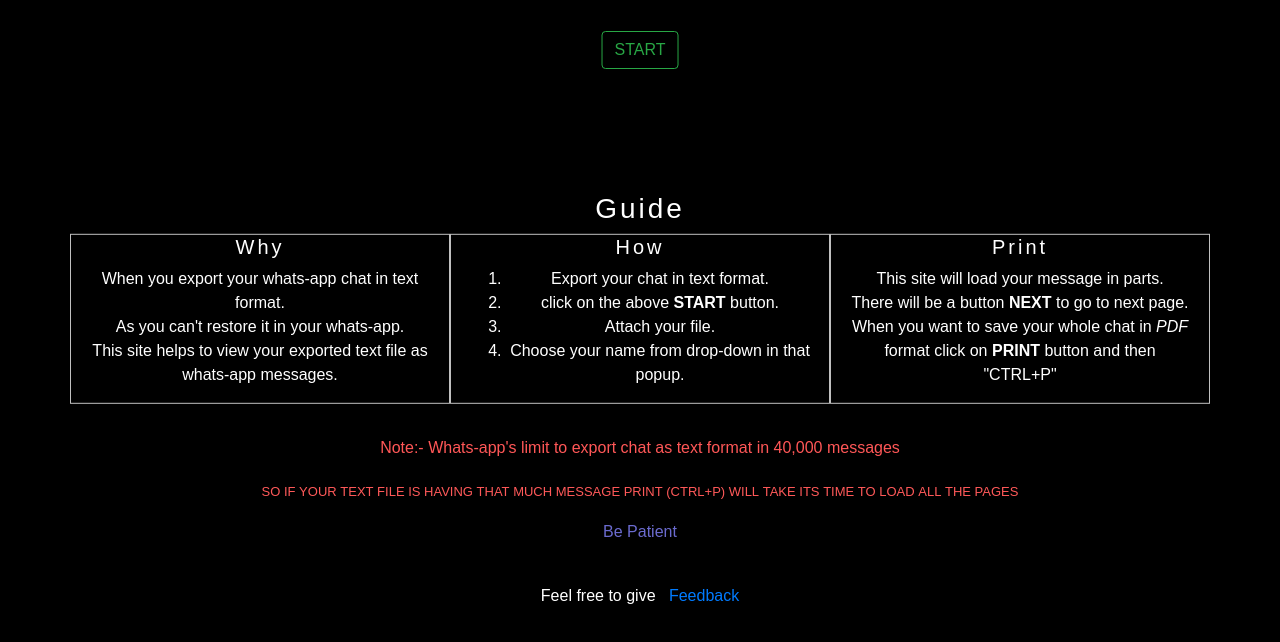
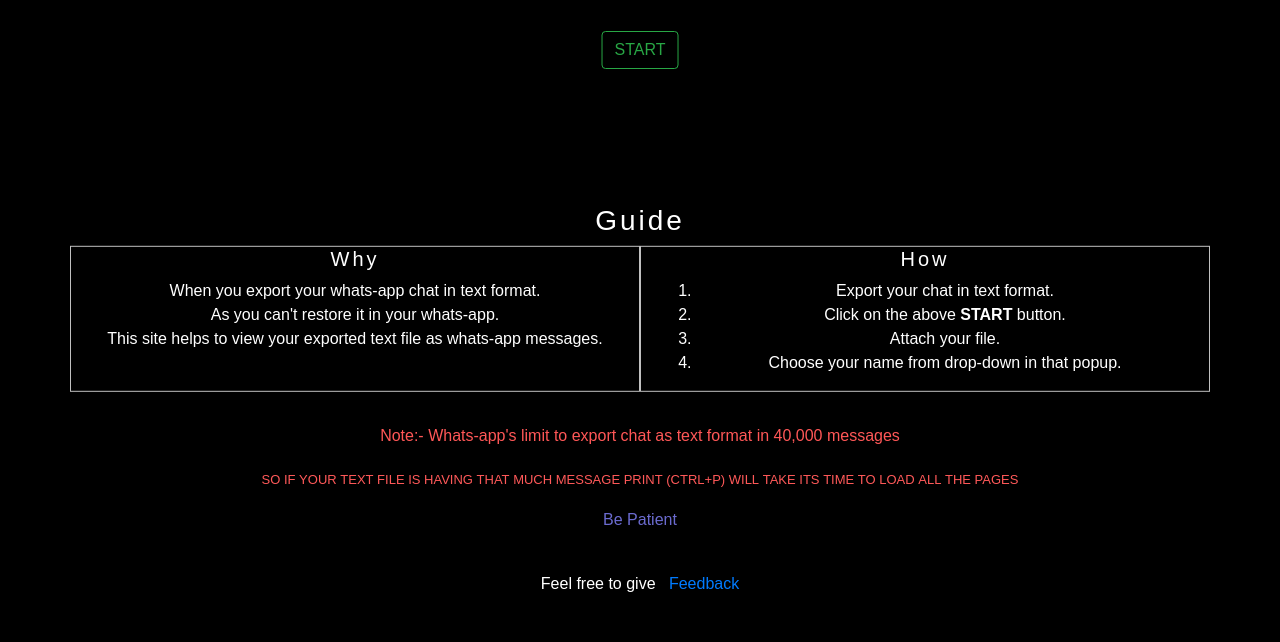
Before and after one commit to harpreetsingh19/whatsapp_chat_viewer, a Vue app: page / in a window 1280 px wide. Shown: the top 642 px of the page. Built offline with nearby package versions, Linux system fonts and the light colour scheme.

Commit message:
removed print col

```diff
--- a/src/components/guide.vue
+++ b/src/components/guide.vue
@@ -19,12 +19,12 @@
         <h5>How</h5>
         <ol>
           <li>Export your chat in text format.</li>
-          <li>click on the above <b>START</b> button.</li>
+          <li>Click on the above <b>START</b> button.</li>
           <li>Attach your file.</li>
           <li>Choose your name from drop-down in that popup.</li>
         </ol>
       </b-col>
-      <b-col>
+      <!-- <b-col>
           <h5>Print</h5>
           <ul>
               <li>
@@ -33,7 +33,7 @@
               <li>There will be a button <strong>NEXT</strong> to go to next page. </li>
               <li>When you want to save your whole chat in <i>PDF</i> format click on <strong>PRINT</strong> button and then "CTRL+P" </li>
           </ul>
-      </b-col>
+      </b-col> -->
     </b-row>
     <p class="note1">Note:- Whats-app's limit to export chat as text format in 40,000 messages</p>
     <p class="note2">So if your text file is having that much message print (Ctrl+P) will take its time to load all the pages</p>
```
